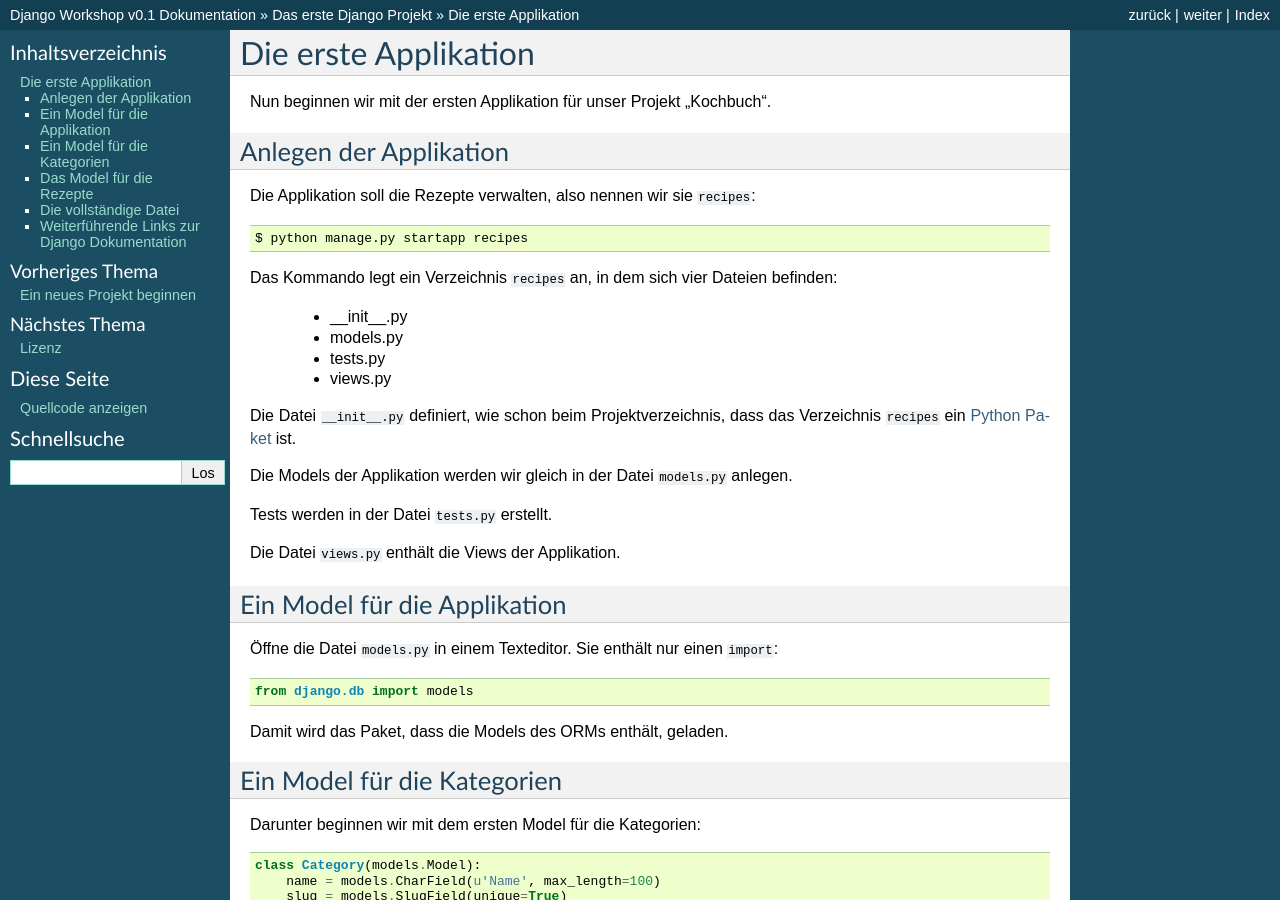
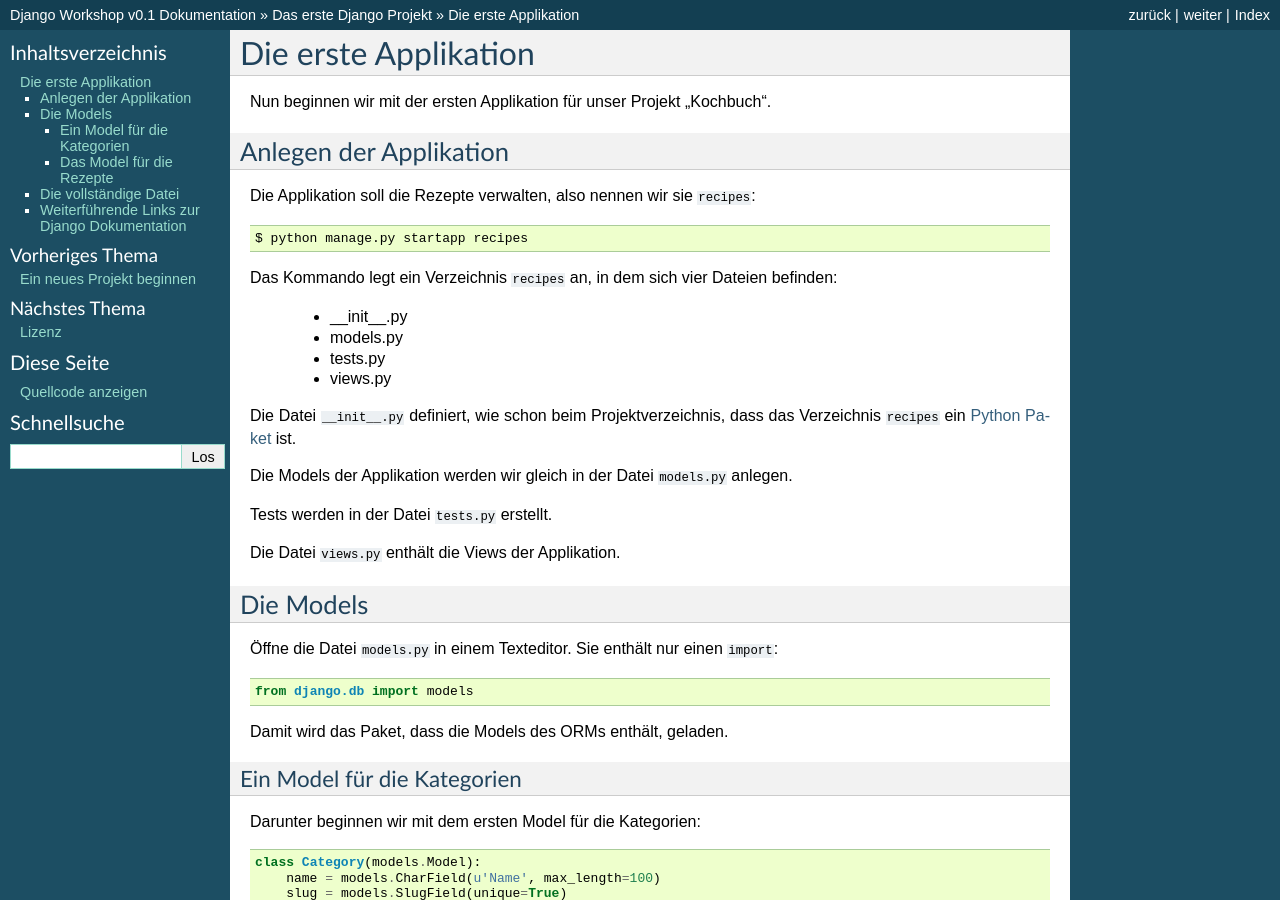
Before and after one commit to keimlink/django-workshop, a Sphinx documentation site: the page built from docs/erstes_projekt/app.rst, in a window 1280 px wide and 900 px high. Built offline with Sphinx 7.4.7, drawn with Linux system fonts in a browser that asks for light colours.

Commit message:
Überschriften neu strukturiert.

```diff
--- a/docs/erstes_projekt/app.rst
+++ b/docs/erstes_projekt/app.rst
@@ -25,8 +25,8 @@ Tests werden in der Datei ``tests.py`` erstellt.
 
 Die Datei ``views.py`` enthält die Views der Applikation.
 
-Ein Model für die Applikation
-=============================
+Die Models
+==========
 
 Öffne die Datei ``models.py`` in einem Texteditor. Sie enthält nur einen ``import``::
 
@@ -35,7 +35,7 @@ Ein Model für die Applikation
 Damit wird das Paket, dass die Models des ORMs enthält, geladen.
 
 Ein Model für die Kategorien
-============================
+----------------------------
 
 Darunter beginnen wir mit dem ersten Model für die Kategorien::
 
@@ -65,7 +65,7 @@ Die Klasse ``Meta`` werden wir beim nächsten Model benutzen, hier bleibt sie le
 Die Methode ``__unicode__`` soll einen Unicode-String zurückgeben. Dies wird zum Beispiel im Admin benutzt.
 
 Das Model für die Rezepte
-=========================
+-------------------------
 
 Jetzt legen wird das zweite Model für die Rezepte an::
 
```
